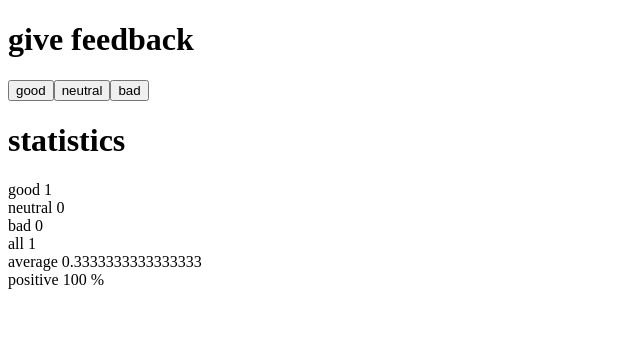
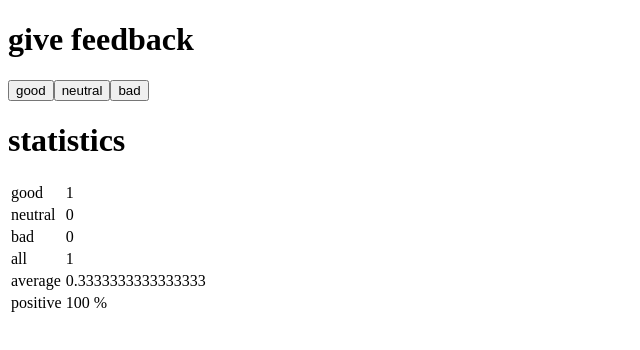
Before and after one commit to lamxw2/fullstackopen, a React (Create React App) app in the folder fullstackapp/: page / in a window 1280 px wide. Both pictures are taken after a click on the button "good". Shown: the top 350 px of the page, without its empty margins (0-640 px from the left). Built offline with nearby package versions, Linux system fonts and the light colour scheme.

Commit message:
Completed part 1.11

```diff
--- a/fullstackapp/src/App.js
+++ b/fullstackapp/src/App.js
@@ -16,9 +16,10 @@ const Button = ({handleClick, text}) => (
 
 const StatisticLine = ({text, count}) => {
   return (
-    <div>
-      {text} {count}
-    </div>
+    <tr>
+      <td>{text}</td>
+      <td>{count}</td>
+    </tr>
   )
 }
 
@@ -53,12 +54,13 @@ const App = () => {
   let total = calcTotal([good, neutral, bad])
 
   const display = () => {
-    if (total == 0) {
+    if (total === 0) {
       return <p>No feedback given</p>
     }
     else {
       return (
-        <>
+        <table>
+          <tbody>
             <StatisticLine text={textGood} count={good} />
             <StatisticLine text={textNeutral} count={neutral} />
             <StatisticLine text={textBad} count={bad} />
@@ -66,12 +68,11 @@ const App = () => {
             <StatisticLine text='all' count={total} />
             <StatisticLine text='average' count={average(total)} />
             <StatisticLine text='positive' count={positive(good, total)} />
-        </>
+          </tbody>
+        </table>
       )
     }
   }
-
-
 
   return (
     <div>
```
Lines whose indentation alone changed are shown as unchanged.
